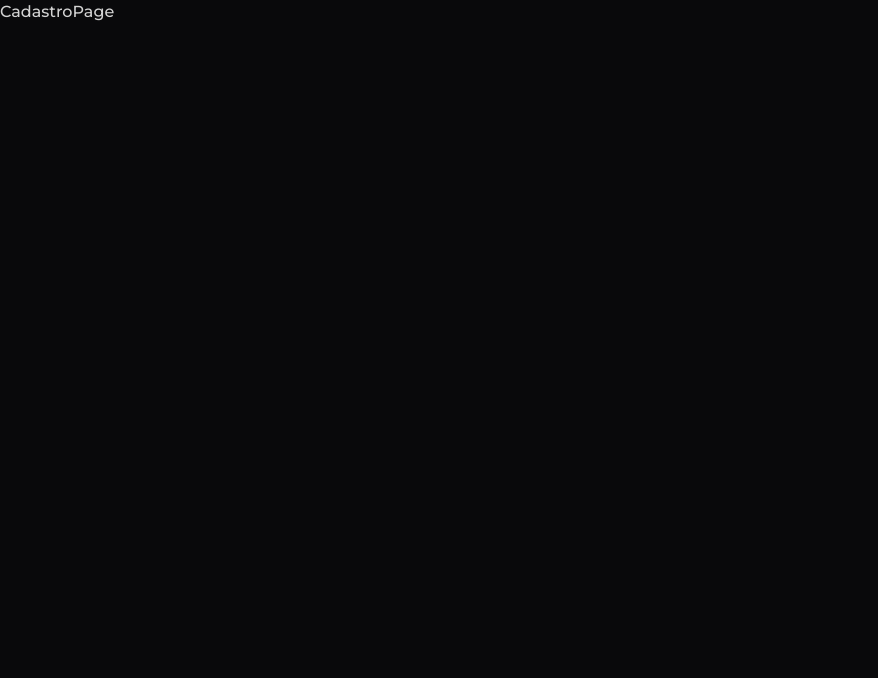
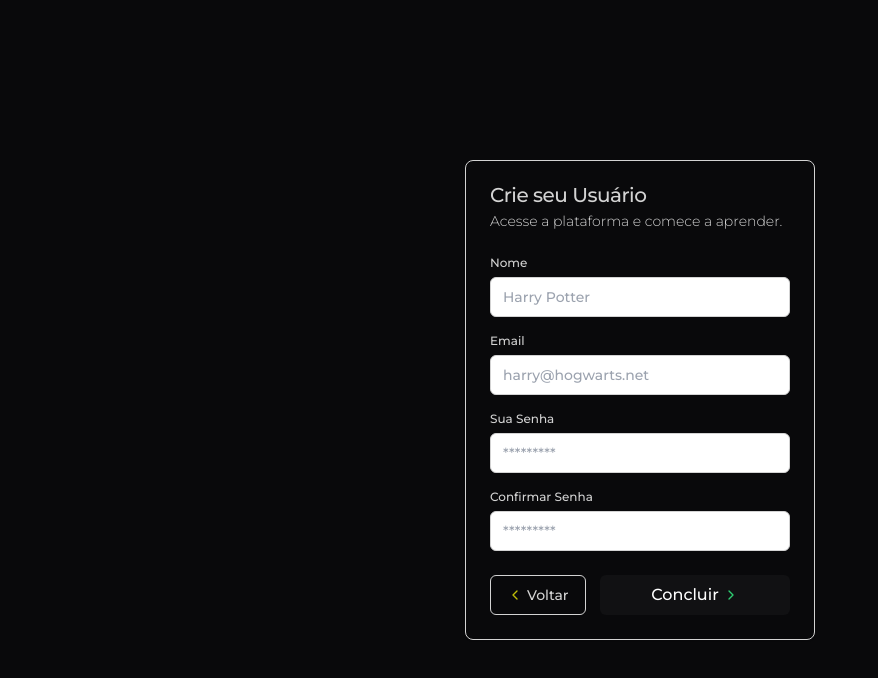
Before and after one commit to LukasdeSouza/deveprogramar-platform, a Next.js app: page /auth/cadastro in a window 1280 px wide. Shown: the top 678 px of the page, without its empty margins (0-878 px from the left). Built offline with nearby package versions, Linux system fonts and the light colour scheme.

Commit message:
construindo rotas e criando página de cadastro de usuário

```diff
--- a/package.json
+++ b/package.json
@@ -13,6 +13,7 @@
     "@radix-ui/react-slot": "^1.1.0",
     "class-variance-authority": "^0.7.0",
     "clsx": "^2.1.1",
+    "framer-motion": "^11.2.12",
     "lucide-react": "^0.396.0",
     "next": "14.2.4",
     "react": "^18",
--- a/src/app/auth/cadastro/page.tsx
+++ b/src/app/auth/cadastro/page.tsx
@@ -1,9 +1,75 @@
 import React from 'react'
+import { AnimatedSubscribeButton } from '@/components/magicui/animated-subscribe-button'
+import { CheckIcon, ChevronLeftIcon, ChevronRightIcon } from 'lucide-react'
+import { Button } from "@/components/ui/button"
+import {
+  Card,
+  CardContent,
+  CardDescription,
+  CardFooter,
+  CardHeader,
+  CardTitle,
+} from "@/components/ui/card"
+import { Input } from "@/components/ui/input"
 
 const CadastroPage = () => {
+
   return (
-    <div>CadastroPage</div>
+    <div className='flex w-full h-full items-center justify-center m-auto'>
+      <Card className="w-[350px]">
+        <CardHeader>
+          <CardTitle>Crie seu Usuário</CardTitle>
+          <CardDescription>Acesse a plataforma e comece a aprender.</CardDescription>
+        </CardHeader>
+        <CardContent>
+          <form>
+            <div className="grid w-full items-center gap-4">
+              <div className="flex flex-col space-y-1.5">
+                <label className='text-xs' htmlFor="name">Nome</label>
+                <Input id="name" placeholder="Harry Potter" />
+              </div>
+              <div className="flex flex-col space-y-1.5">
+                <label className='text-xs' htmlFor="name">Email</label>
+                <Input id="name" placeholder="harry@hogwarts.net" />
+              </div>
+              <div className="flex flex-col space-y-1.5">
+                <label className='text-xs' htmlFor="name">Sua Senha</label>
+                <Input id="name" placeholder="*********" />
+              </div>
+              <div className="flex flex-col space-y-1.5">
+                <label className='text-xs' htmlFor="name">Confirmar Senha</label>
+                <Input id="name" placeholder="*********" />
+              </div>
+            </div>
+          </form>
+        </CardContent>
+        <CardFooter className="flex justify-between">
+          <Button variant="outline">
+            <ChevronLeftIcon className='text-warning h-4 w-4 mr-1'/>
+            Voltar
+          </Button>
+          <AnimatedSubscribeButton
+            buttonColor="#3333"
+            buttonTextColor="#ffffff"
+            subscribeStatus={false}
+            initialText={
+              <span className="font-normal group inline-flex items-center">
+                Concluir{" "}
+                <ChevronRightIcon className="text-primary ml-1 h-4 w-4 transition-transform duration-300 group-hover:translate-x-1.5" />
+              </span>
+            }
+            changeText={
+              <span className="font-normal group inline-flex items-center text-light">
+                <CheckIcon className="text-primary mr-2 h-4 w-4 transition-transform duration-300 group-hover:translate-x-1.5" />
+                Boa!{" "}
+              </span>
+            }
+          />
+        </CardFooter>
+      </Card>
+    </div>
   )
 }
 
+
 export default CadastroPage
--- a/src/app/globals.css
+++ b/src/app/globals.css
@@ -1,3 +1,8 @@
   @tailwind base;
   @tailwind components;
   @tailwind utilities;
+
+  :root {
+    height: 100vh;
+    width: 100vw;
+  }
--- a/src/app/home/page.tsx
+++ b/src/app/home/page.tsx
@@ -4,11 +4,11 @@ import React from 'react'
 const HomePage = () => {
   return (
     <div>
-      <nav className="flex flex-row items-center px-3">
+      <nav className="flex flex-row items-center px-4 py-2">
         <ul className="flex-1 font-black">
           <p>@deveprogramar</p>
         </ul>
-        <NavigationBar/>
+        <NavigationBar />
       </nav>
     </div>
   )
--- a/src/app/layout.tsx
+++ b/src/app/layout.tsx
@@ -16,7 +16,7 @@ export default function RootLayout({
 }>) {
   return (
     <html lang="pt-br">
-      <body className={`${montserrat.className} bg-deepDark  text-light`}>
+      <body className={`${montserrat.className} h-full bg-deepDark text-light`}>
         {children}
       </body>
     </html>
--- /dev/null
+++ b/src/components/magicui/animated-subscribe-button.tsx
@@ -0,0 +1,66 @@
+"use client";
+
+import { AnimatePresence, motion } from "framer-motion";
+import React, { useState } from "react";
+
+interface AnimatedSubscribeButtonProps {
+  buttonColor: string;
+  buttonTextColor?: string;
+  subscribeStatus: boolean;
+  initialText: React.ReactElement | string;
+  changeText: React.ReactElement | string;
+}
+
+export const AnimatedSubscribeButton: React.FC<
+  AnimatedSubscribeButtonProps
+> = ({
+  buttonColor,
+  subscribeStatus,
+  buttonTextColor,
+  changeText,
+  initialText,
+}) => {
+  const [isSubscribed, setIsSubscribed] = useState<boolean>(subscribeStatus);
+
+  return (
+    <AnimatePresence mode="wait">
+      {isSubscribed ? (
+        <motion.button
+          className="max-h-10 relative flex w-[190px] items-center justify-center overflow-hidden rounded-md bg-white p-[8px]"
+          onClick={() => setIsSubscribed(false)}
+          initial={{ opacity: 0 }}
+          animate={{ opacity: 1 }}
+          exit={{ opacity: 0 }}
+        >
+          <motion.span
+            key="action"
+            className="relative block h-full w-full font-semibold"
+            initial={{ y: -50 }}
+            animate={{ y: 0 }}
+            style={{ color: buttonColor }}
+          >
+            {changeText}
+          </motion.span>
+        </motion.button>
+      ) : (
+        <motion.button
+          className="max-h-10 relative flex w-[190px] cursor-pointer items-center justify-center rounded-md border-none p-[8px]"
+          style={{ backgroundColor: buttonColor, color: buttonTextColor }}
+          onClick={() => setIsSubscribed(true)}
+          initial={{ opacity: 0 }}
+          animate={{ opacity: 1 }}
+          exit={{ opacity: 0 }}
+        >
+          <motion.span
+            key="reaction"
+            className="relative block font-semibold"
+            initial={{ x: 0 }}
+            exit={{ x: 50, transition: { duration: 0.1 } }}
+          >
+            {initialText}
+          </motion.span>
+        </motion.button>
+      )}
+    </AnimatePresence>
+  );
+};
--- /dev/null
+++ b/src/components/ui/card.tsx
@@ -0,0 +1,79 @@
+import * as React from "react"
+
+import { cn } from "@/lib/utils"
+
+const Card = React.forwardRef<
+  HTMLDivElement,
+  React.HTMLAttributes<HTMLDivElement>
+>(({ className, ...props }, ref) => (
+  <div
+    ref={ref}
+    className={cn(
+      "rounded-lg border border-light bg-white text-slate-950 shadow-sm dark:border-slate-600 dark:bg-slate-950 dark:text-slate-50",
+      className
+    )}
+    {...props}
+  />
+))
+Card.displayName = "Card"
+
+const CardHeader = React.forwardRef<
+  HTMLDivElement,
+  React.HTMLAttributes<HTMLDivElement>
+>(({ className, ...props }, ref) => (
+  <div
+    ref={ref}
+    className={cn("flex flex-col space-y-1.5 p-6", className)}
+    {...props}
+  />
+))
+CardHeader.displayName = "CardHeader"
+
+const CardTitle = React.forwardRef<
+  HTMLParagraphElement,
+  React.HTMLAttributes<HTMLHeadingElement>
+>(({ className, ...props }, ref) => (
+  <h3
+    ref={ref}
+    className={cn(
+      "text-xl font-normal leading-none tracking-tight",
+      className
+    )}
+    {...props}
+  />
+))
+CardTitle.displayName = "CardTitle"
+
+const CardDescription = React.forwardRef<
+  HTMLParagraphElement,
+  React.HTMLAttributes<HTMLParagraphElement>
+>(({ className, ...props }, ref) => (
+  <p
+    ref={ref}
+    className={cn("text-sm font-light text-slate-500 dark:text-slate-400", className)}
+    {...props}
+  />
+))
+CardDescription.displayName = "CardDescription"
+
+const CardContent = React.forwardRef<
+  HTMLDivElement,
+  React.HTMLAttributes<HTMLDivElement>
+>(({ className, ...props }, ref) => (
+  <div ref={ref} className={cn("p-6 pt-0", className)} {...props} />
+))
+CardContent.displayName = "CardContent"
+
+const CardFooter = React.forwardRef<
+  HTMLDivElement,
+  React.HTMLAttributes<HTMLDivElement>
+>(({ className, ...props }, ref) => (
+  <div
+    ref={ref}
+    className={cn("flex items-center p-6 pt-0", className)}
+    {...props}
+  />
+))
+CardFooter.displayName = "CardFooter"
+
+export { Card, CardHeader, CardFooter, CardTitle, CardDescription, CardContent }
--- /dev/null
+++ b/src/components/ui/input.tsx
@@ -0,0 +1,25 @@
+import * as React from "react"
+
+import { cn } from "@/lib/utils"
+
+export interface InputProps
+  extends React.InputHTMLAttributes<HTMLInputElement> {}
+
+const Input = React.forwardRef<HTMLInputElement, InputProps>(
+  ({ className, type, ...props }, ref) => {
+    return (
+      <input
+        type={type}
+        className={cn(
+          "flex h-10 w-full rounded-md border border-slate-200 bg-white px-3 py-2 text-sm ring-offset-white file:border-0 file:bg-transparent file:text-sm file:font-medium placeholder:text-slate-500 focus-visible:outline-none focus-visible:ring-2 focus-visible:ring-slate-950 focus-visible:ring-offset-2 disabled:cursor-not-allowed disabled:opacity-50 dark:border-slate-800 dark:bg-slate-950 dark:ring-offset-slate-950 dark:placeholder:text-slate-400 dark:focus-visible:ring-slate-300",
+          className
+        )}
+        ref={ref}
+        {...props}
+      />
+    )
+  }
+)
+Input.displayName = "Input"
+
+export { Input }
--- a/src/components/ui/navigation-menu.tsx
+++ b/src/components/ui/navigation-menu.tsx
@@ -86,7 +86,7 @@ const NavigationMenuViewport = React.forwardRef<
   <div className={cn("absolute left-0 top-full flex justify-center")}>
     <NavigationMenuPrimitive.Viewport
       className={cn(
-        "origin-top-center relative mt-1.5 h-[var(--radix-navigation-menu-viewport-height)] w-full overflow-hidden rounded-md border border-slate-200 bg-white text-slate-950 shadow-lg data-[state=open]:animate-in data-[state=closed]:animate-out data-[state=closed]:zoom-out-95 data-[state=open]:zoom-in-90 md:w-[var(--radix-navigation-menu-viewport-width)] dark:border-slate-800 dark:bg-slate-950 dark:text-slate-50",
+        "origin-top-center relative mt-1.5 h-[var(--radix-navigation-menu-viewport-height)] w-full overflow-hidden rounded-md bg-white text-slate-950 shadow-lg data-[state=open]:animate-in data-[state=closed]:animate-out data-[state=closed]:zoom-out-95 data-[state=open]:zoom-in-90 md:w-[var(--radix-navigation-menu-viewport-width)] dark:border-slate-800 dark:bg-slate-950 dark:text-slate-50",
         className
       )}
       ref={ref}
--- a/tailwind.config.ts
+++ b/tailwind.config.ts
@@ -13,8 +13,12 @@ const config = {
     colors: {
       primary: '#2ECC71',
       secondary: '#9B59B6',
+      mediumDark: '#333',
       deepDark: '#09090b',
       light: '#D3D3D3',
+      error: '#e20d0fc2',
+      warning: '#f8f706c2'
+
     },
     container: {
       center: true,
```
Also changed, not shown: src/components/navbar/index.tsx (+10 -9 lines), 2 other files (tests, documents, lock files or other folders).
